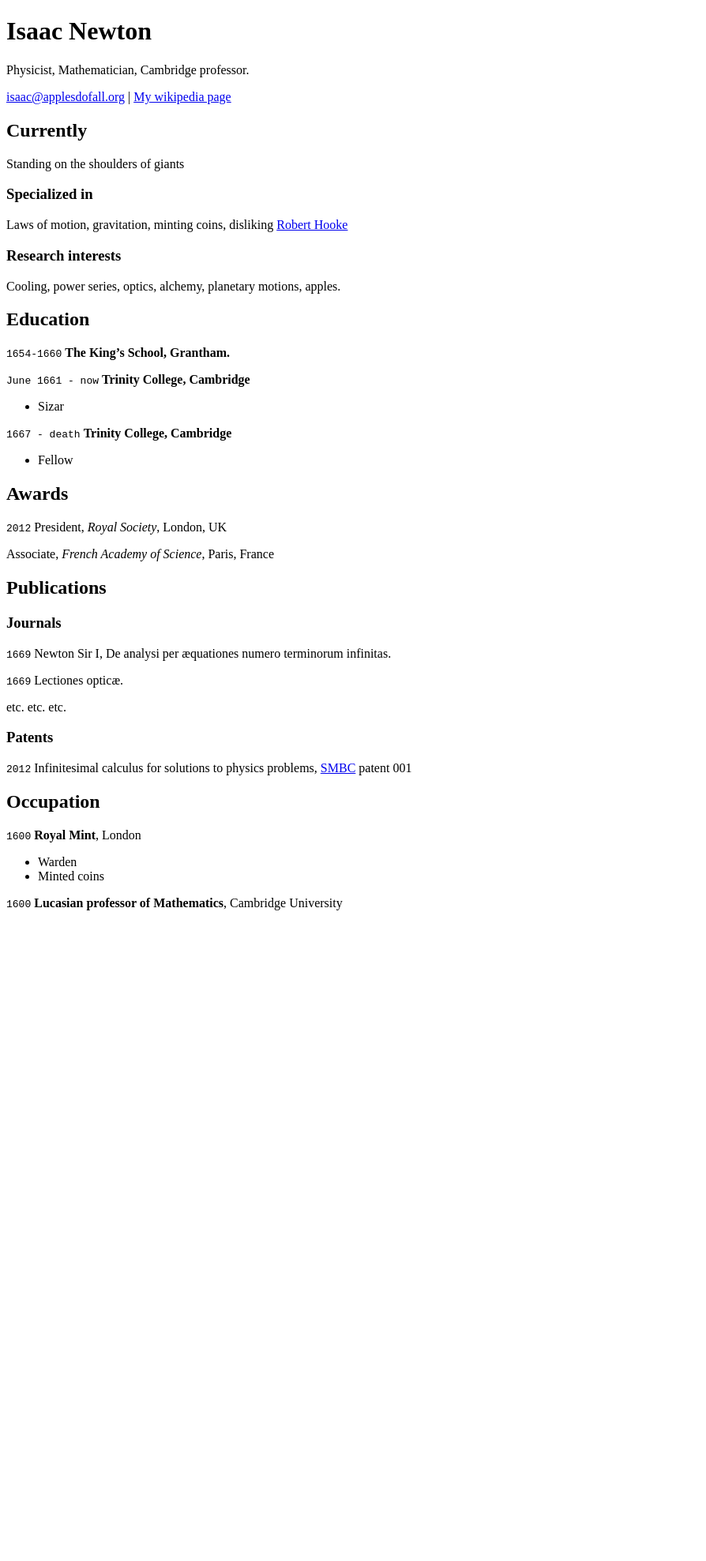
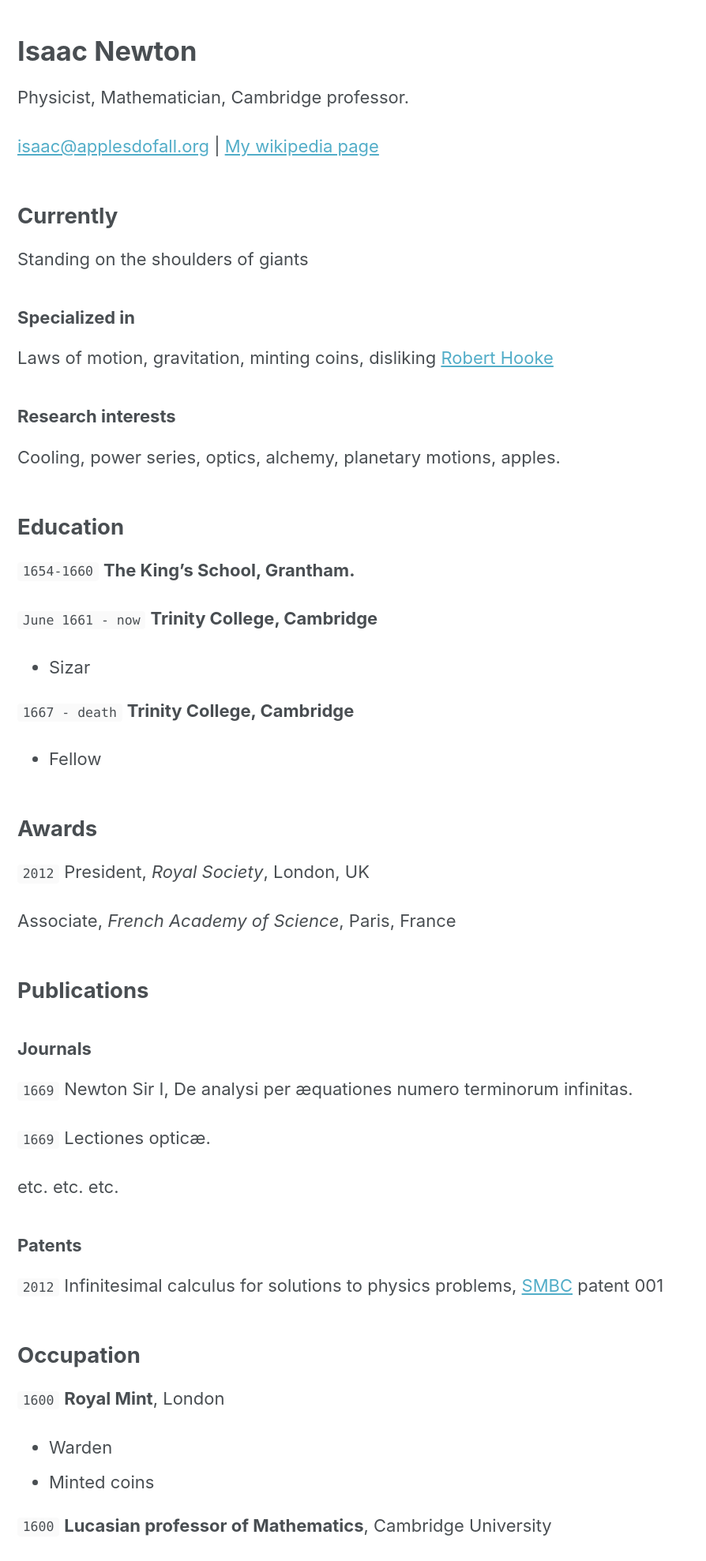
Before and after one commit to alexandre-do/alexandre-do.github.io, a Jekyll site: the page built from _pages/about.md, in a window 1280 px wide. Shown: the whole page at 79% size, without its empty margins (0-894 px from the left). Built offline with Jekyll 4.4.1, drawn with Linux system fonts in a browser that asks for light colours; before the commit the page ends 1169 px from its top, so only the background shows below that.

Commit message:
update about

```diff
--- a/_layouts/cv.html
+++ b/_layouts/cv.html
@@ -1,12 +1,15 @@
 <!doctype html>
 <html>
+<html lang="{{ site.locale | slice: 0,2 | default: "en" }}" class="no-js">
 <head>
-  <meta charset=utf-8 />
+  {% include head.html %}
+  {% include head/custom.html %}
   <title> {% if page.title %} {{ page.title }} | {% endif %} CV</title>
   <link href="assets/css/kjhealy-screen.css" type="text/css" rel="stylesheet" media="screen">
   <link href="assets/css/kjhealy-print.css" type="text/css" rel="stylesheet" media="print">
 </head>
-<body>
+
+<body class="layout--{{ page.layout | default: layout.layout }}{% if page.classes or layout.classes %}{{ page.classes | default: layout.classes | join: ' ' | prepend: ' ' }}{% endif %}">
   <div id="main">
     <div id="content">
     {{ content }}
```
